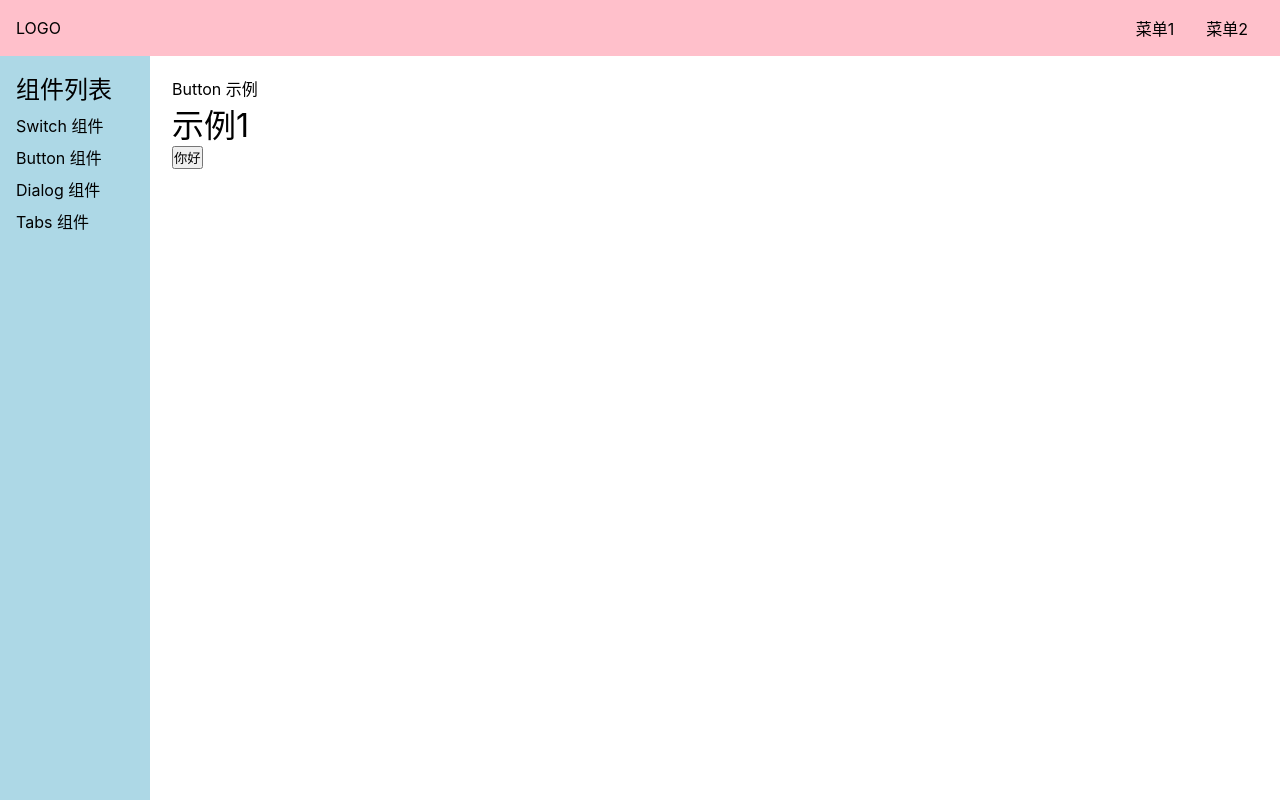
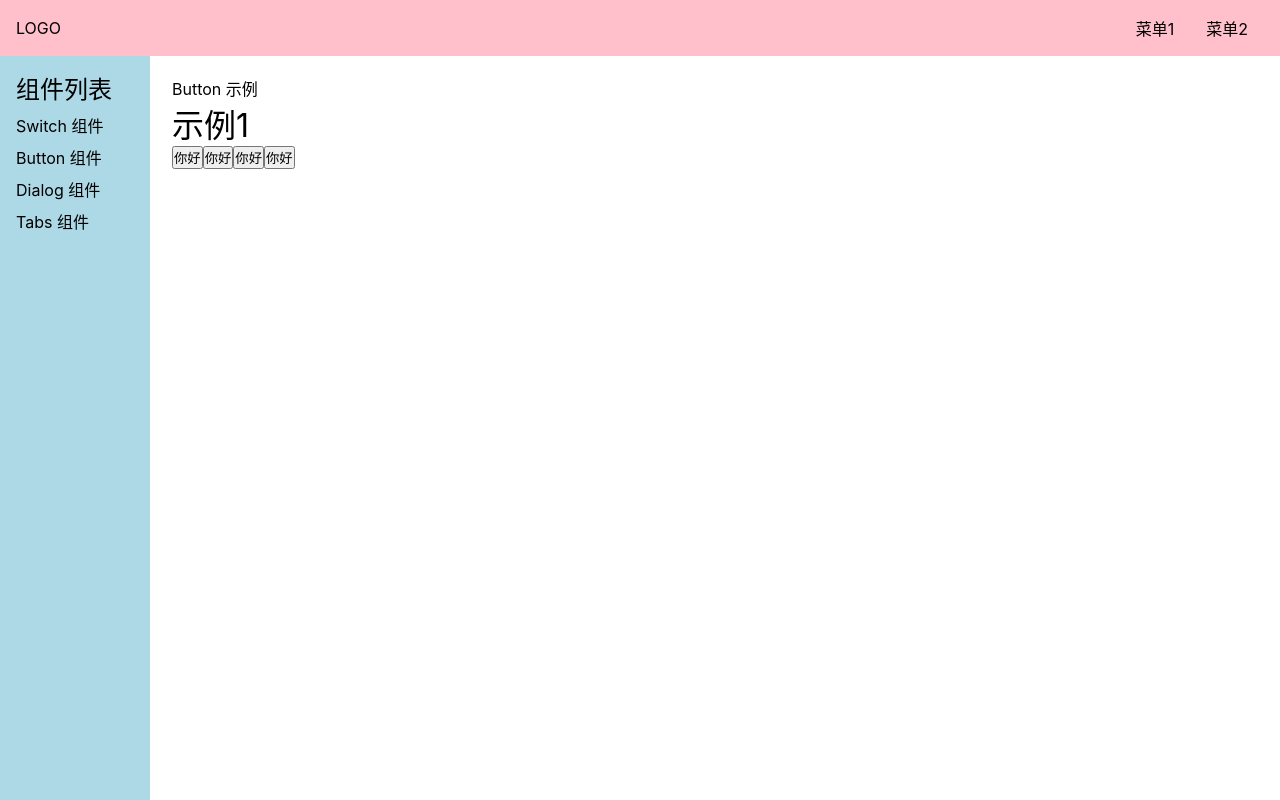
Before and after one commit to jiang-N/gulu, a Vue app: page /#/doc/button in a window 1280 px wide. Built offline with nearby package versions, Linux system fonts and the light colour scheme.

Commit message:
添加 theme 属性

```diff
--- a/src/components/ButtonDemo.vue
+++ b/src/components/ButtonDemo.vue
@@ -3,6 +3,9 @@
   <h1>示例1</h1>
   <div>
     <Button>你好</Button>
+    <Button theme="button">你好</Button>
+    <Button theme="link">你好</Button>
+    <Button theme="text">你好</Button>
   </div>
 </template>
 
@@ -11,7 +14,13 @@ import Button from '../lib/Button.vue';
 
 export default {
   name: 'SwitchDemo',
-  components: {Button}
+  components: {Button},
+  setup() {
+    const onClick = () => {
+      console.log('hi');
+    };
+    return {onClick};
+  }
 };
 </script>
 
--- a/src/lib/Button.vue
+++ b/src/lib/Button.vue
@@ -1,15 +1,23 @@
 <template>
-  <button>
+  <button class="gulu-button" :class="`theme-${theme}`">
     <slot/>
   </button>
 </template>
 
-<script>
+<script lang="ts">
 export default {
-  name: 'Button'
-}
+  name: 'Button',
+  props: {
+    theme: {
+      type: String,
+      default: 'button'
+    }
+  }
+};
 </script>
 
-<style scoped>
-
+<style lang="scss" scoped>
+div {
+  border: 1px solid red;
+}
 </style>
```
